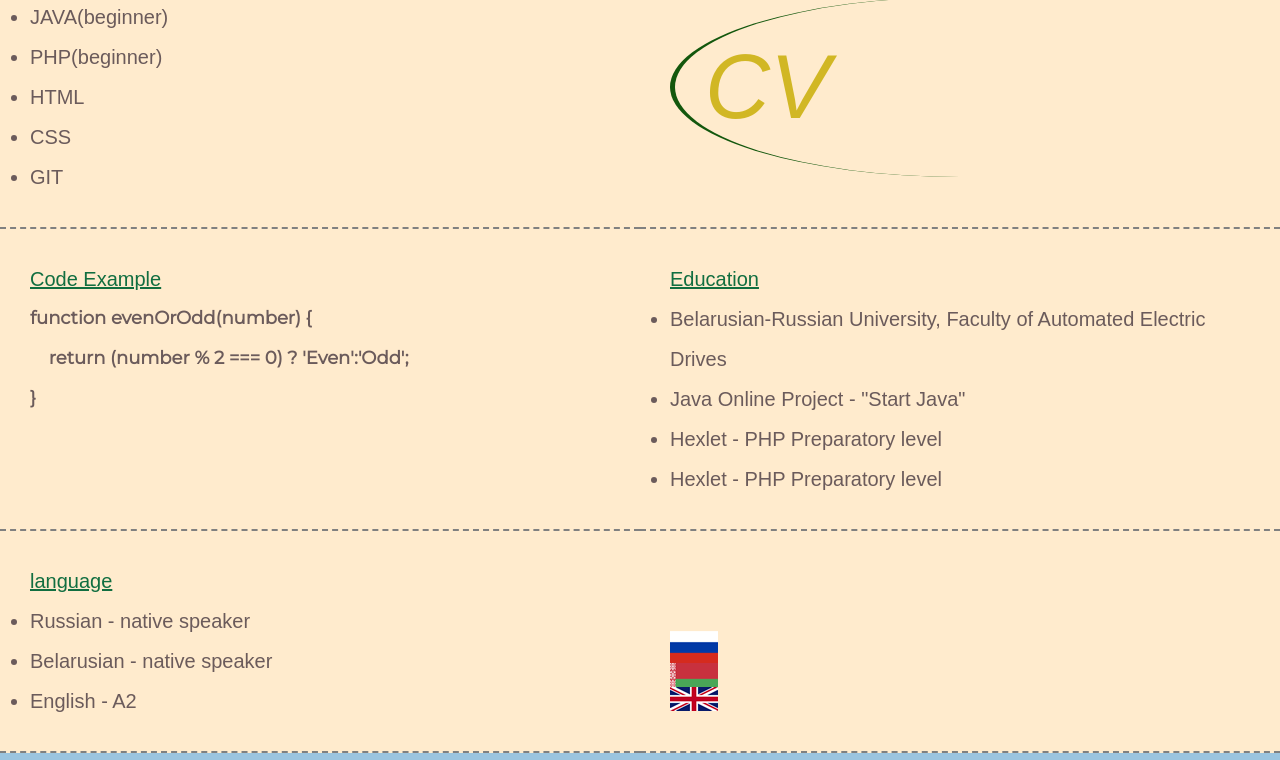
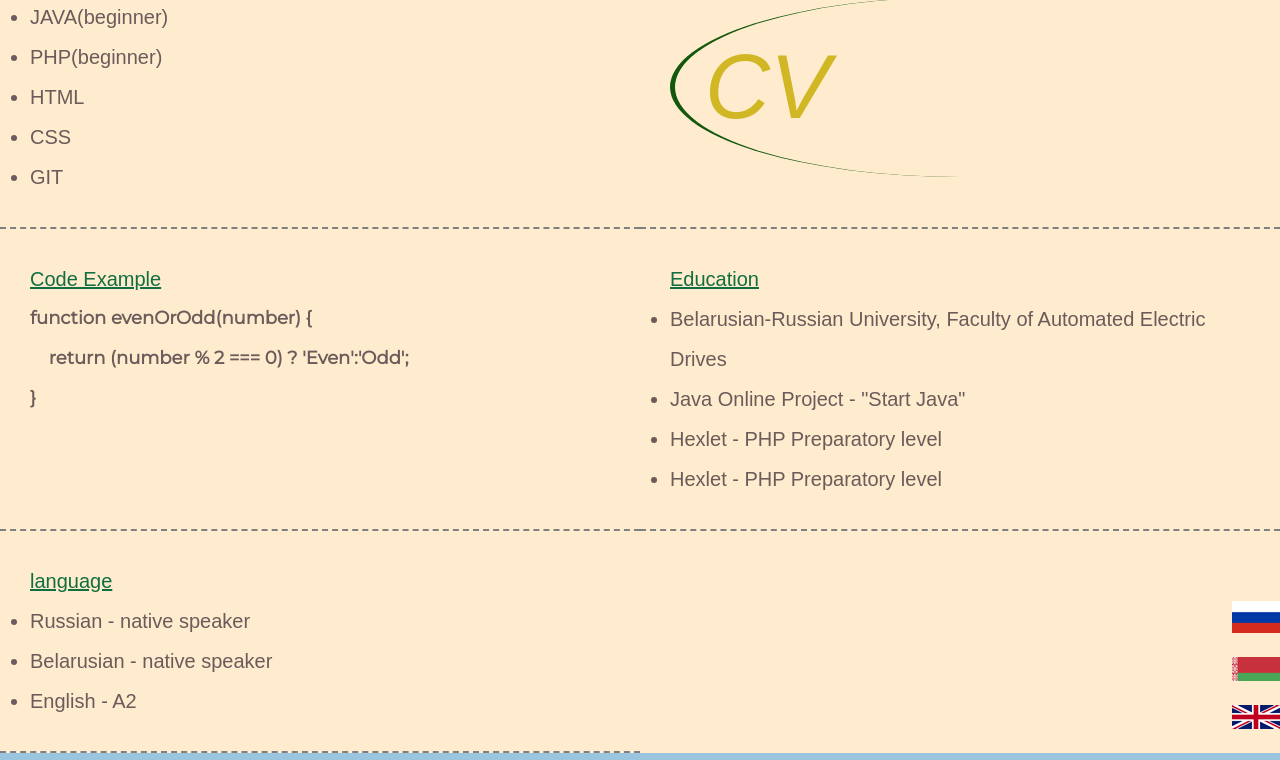
Before and after one commit to BadAndess/rsschool-cv, a plain HTML site: page index.html in a window 1280 px wide. Shown: the part 712-1472 px from the top of the page. Drawn offline with Linux system fonts and the light colour scheme; a web font is replaced by a local one.

Commit message:
fix: fix som errors in flags

```diff
--- a/index.html
+++ b/index.html
@@ -129,13 +129,11 @@
                         <li class="section-item"> English - A2</li>
                     </ul>
                 </section>
-                <section class="section flags-section">
-                    <div class="flags-container">
-                        <img src="assets/png/ruflag.png" alt="flag-ru">
-                        <img src="assets/png/byflag.png" alt="flag-by">
-                        <img src="assets/png/gbflag.png" alt="flag-gb">
-                    </div>
-                </section>
+                <div class="flags-container">
+                    <img src="assets/png/ruflag.png" alt="flag-ru">
+                    <img src="assets/png/byflag.png" alt="flag-by">
+                    <img src="assets/png/gbflag.png" alt="flag-gb">
+                </div>
             </div>
         </main>
 
```
